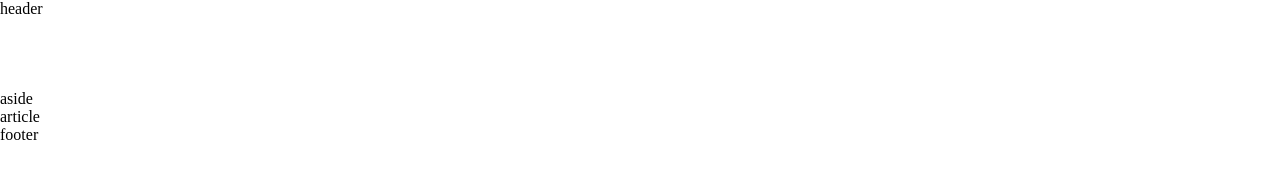
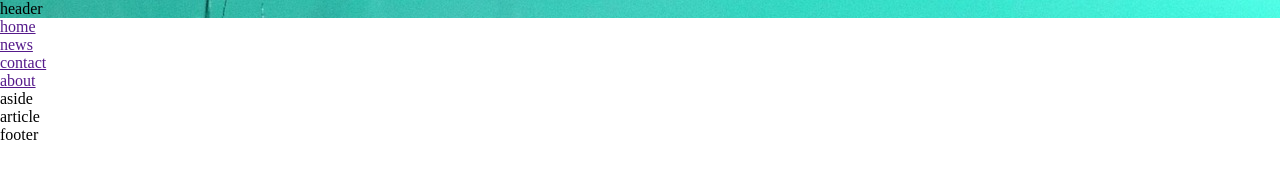
Before and after one commit to bojtorbotond-lang/-raimunka.26.07.01, a plain HTML site: page index.html in a window 1280 px wide. Drawn offline with Linux system fonts and the light colour scheme.

Commit message:
alap oldalszerkezet4

```diff
--- a/index.html
+++ b/index.html
@@ -8,15 +8,16 @@
 </head>
 
 <body>
-    <header> header
+    <header>
+        header
 
 </header>
 <nav>
 <ol>
-    <li><a href=""></a></li>
-    <li><a href=""></a></li>
-    <li><a href=""></a></li>
-    <li><a href=""></a></li>
+    <li><a href="">home</a></li>
+    <li><a href="">news</a></li>
+    <li><a href="">contact</a></li>
+    <li><a href="">about</a></li>
 </ol>
 
 
--- a/stilus.css
+++ b/stilus.css
@@ -6,9 +6,9 @@
 }
 
 
-
 header {
-grid-area: h
+grid-area: h;
+background-image: url("img/dandelion.jpg");
 }
 footer{
 grid-area: f
```
